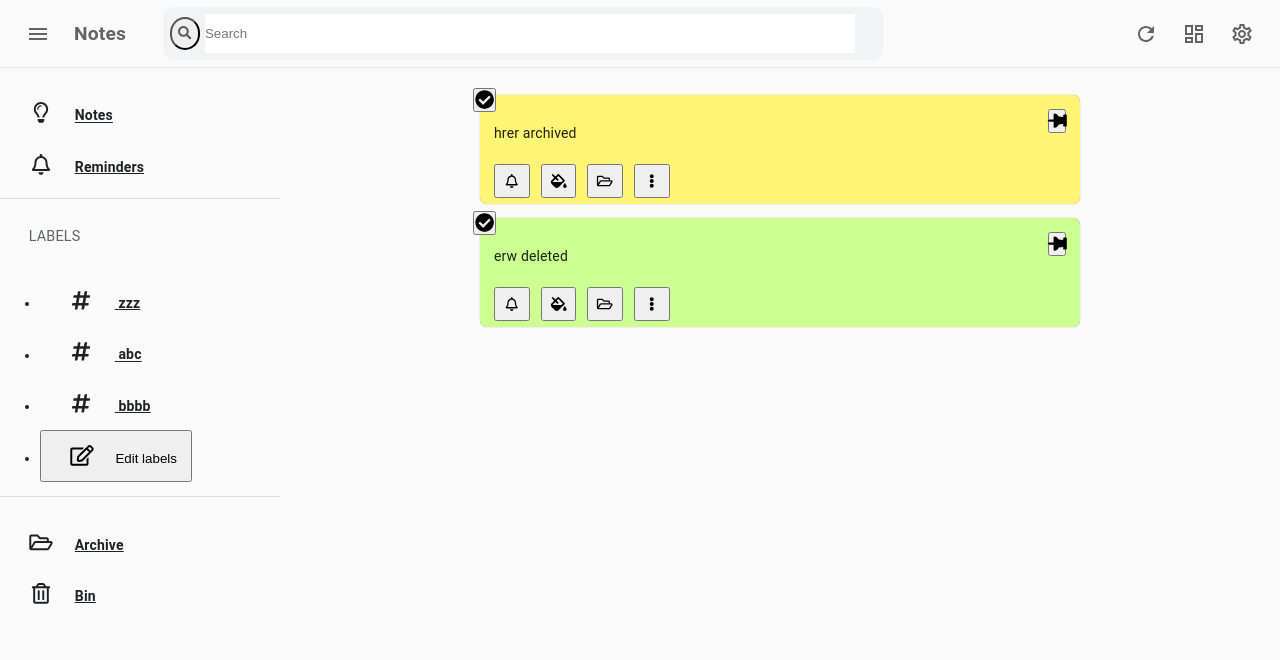
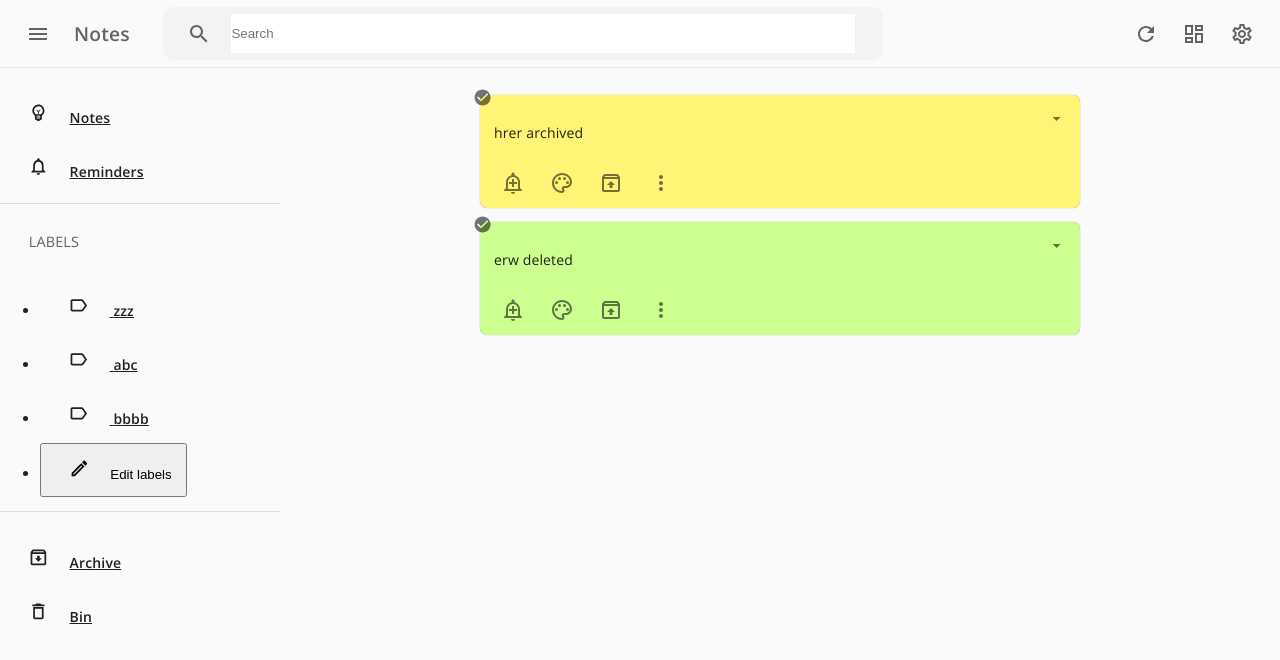
Before and after one commit to Awfj/notes, a React (Create React App) app: page /archive in a window 1280 px wide. Shown: the top 660 px of the page. Built offline with nearby package versions, Linux system fonts and the light colour scheme.

Commit message:
uninstall Font Awesome

```diff
--- a/package.json
+++ b/package.json
@@ -4,10 +4,6 @@
   "private": true,
   "homepage": "https://awfj.github.io/notes",
   "dependencies": {
-    "@fortawesome/fontawesome-svg-core": "^1.2.24",
-    "@fortawesome/free-regular-svg-icons": "^5.11.2",
-    "@fortawesome/free-solid-svg-icons": "^5.11.1",
-    "@fortawesome/react-fontawesome": "^0.1.4",
     "@material-ui/core": "^4.7.0",
     "@material-ui/icons": "^4.5.1",
     "gh-pages": "^2.1.1",
--- a/src/components/App/App.js
+++ b/src/components/App/App.js
@@ -1,5 +1,6 @@
 import React, { useState } from "react";
 import { BrowserRouter as Router, Switch, Route } from "react-router-dom";
+import { StylesProvider } from "@material-ui/styles";
 import CssBaseline from "@material-ui/core/CssBaseline";
 
 import styles from "./App.module.scss";
@@ -23,6 +24,7 @@ function App() {
   // };
 
   return (
+    <StylesProvider injectFirst>
       <Router>
         <CssBaseline />
         <div
@@ -57,6 +59,7 @@ function App() {
           </main>
         </div>
       </Router>
+    </StylesProvider>
   );
 }
 
--- a/src/components/ColorPicker/ColorPicker.js
+++ b/src/components/ColorPicker/ColorPicker.js
@@ -1,11 +1,11 @@
 import React, { useState } from "react";
-// import { connect } from "react-redux";
 import PropTypes from "prop-types";
-import { FontAwesomeIcon } from "@fortawesome/react-fontawesome";
-import { faCircle } from "@fortawesome/free-regular-svg-icons";
-import { faCheck } from "@fortawesome/free-solid-svg-icons";
+
+import IconButton from "@material-ui/core/IconButton";
+import RadioButtonUncheckedIcon from "@material-ui/icons/RadioButtonUnchecked";
+import CheckCircleOutlineIcon from "@material-ui/icons/CheckCircleOutline";
+
 import styles from "./ColorPicker.module.scss";
-// import { changeNoteColor } from "../../redux/actions/actionCreators";
 
 const COLORS = [
   "white",
@@ -26,12 +26,13 @@ const ColorPicker = ({ mainButton, onChangeNoteColor, activeColor }) => {
   const [isOpen, setIsOpen] = useState(false);
 
   return (
+    // <ThemeProvider theme={theme} >
     <div
       className={styles.container}
       onMouseEnter={() => setIsOpen(true)}
       onMouseLeave={() => setIsOpen(false)}
     >
-      <button type="button">{mainButton}</button>
+      <IconButton>{mainButton}</IconButton>
 
       {isOpen && (
         <div className={styles.menu}>
@@ -39,24 +40,17 @@ const ColorPicker = ({ mainButton, onChangeNoteColor, activeColor }) => {
             {COLORS.map((color, index) => {
               return (
                 <li key={index}>
-                  <button
-                    type="button"
-                    className={`${styles[color]} fa-layers`}
+                  <IconButton
+                    // classes={{root: styles[color]}}
+                    className={styles[color]}
                     onClick={() => onChangeNoteColor(color)}
                   >
-                    <FontAwesomeIcon
-                      className={styles.circle}
-                      icon={faCircle}
-                    />
-                    {activeColor === color && (
-                      <FontAwesomeIcon
-                        className={styles.check}
-                        icon={faCheck}
-                        inverse
-                        transform="shrink-8"
-                      />
+                    {activeColor === color ? (
+                      <CheckCircleOutlineIcon />
+                    ) : (
+                      <RadioButtonUncheckedIcon />
                     )}
-                  </button>
+                  </IconButton>
                 </li>
               );
             })}
@@ -64,6 +58,7 @@ const ColorPicker = ({ mainButton, onChangeNoteColor, activeColor }) => {
         </div>
       )}
     </div>
+    /* </ThemeProvider> */
   );
 };
 
--- a/src/components/Dropdown/Dropdown.js
+++ b/src/components/Dropdown/Dropdown.js
@@ -1,5 +1,8 @@
 import React, { createRef, useState, useEffect } from "react";
 import PropTypes from "prop-types";
+
+import IconButton from "@material-ui/core/IconButton";
+
 import styles from "./Dropdown.module.scss";
 
 const Dropdown = ({ mainButton, options, children }) => {
@@ -33,13 +36,12 @@ const Dropdown = ({ mainButton, options, children }) => {
 
   return (
     <div className={styles.container}>
-      <button
-        type="button"
+      <IconButton
         ref={mainButtonRef}
         onClick={() => setIsDropdownOpen(!isDropdownOpen)}
       >
         {mainButton}
-      </button>
+      </IconButton>
 
       {isDropdownOpen && (
         <ul className={styles.menu} ref={menuRef}>
--- a/src/components/FilterPage/Archive.js
+++ b/src/components/FilterPage/Archive.js
@@ -1,8 +1,8 @@
 import React from "react";
 import { connect } from "react-redux";
 import PropTypes from "prop-types";
-import { FontAwesomeIcon } from "@fortawesome/react-fontawesome";
-import { faFolderOpen } from "@fortawesome/free-regular-svg-icons";
+
+import ArchiveOutlinedIcon from "@material-ui/icons/ArchiveOutlined";
 
 import FilterPage from "./FilterPage";
 import NoteList from "../NoteList/NoteList";
@@ -19,7 +19,7 @@ const Archive = ({ notes, notesLayout }) => {
       ) : (
         <FilterMessage
           message="Your archived notes appear here"
-          icon={<FontAwesomeIcon icon={faFolderOpen} fixedWidth />}
+          icon={<ArchiveOutlinedIcon />}
         />
       )}
     </FilterPage>
--- a/src/components/FilterPage/Bin.js
+++ b/src/components/FilterPage/Bin.js
@@ -1,8 +1,8 @@
 import React from "react";
 import { connect } from "react-redux";
 import PropTypes from "prop-types";
-import { FontAwesomeIcon } from "@fortawesome/react-fontawesome";
-import { faTrashAlt } from "@fortawesome/free-regular-svg-icons";
+
+import DeleteOutlinedIcon from "@material-ui/icons/DeleteOutlined";
 
 import FilterPage from "./FilterPage";
 import NoteList from "../NoteList/NoteList";
@@ -20,7 +20,7 @@ const Bin = ({ notes, notesLayout }) => {
         <FilterMessage
           message="No notes in Recycle Bin"
           extraMessage="Notes in the Recycle Bin are deleted after 7 days."
-          icon={<FontAwesomeIcon icon={faTrashAlt} fixedWidth />}
+          icon={<DeleteOutlinedIcon />}
         />
       )}
     </FilterPage>
--- a/src/components/FilterPage/Home.js
+++ b/src/components/FilterPage/Home.js
@@ -1,8 +1,8 @@
 import React from "react";
 import { connect } from "react-redux";
 import PropTypes from "prop-types";
-import { FontAwesomeIcon } from "@fortawesome/react-fontawesome";
-import { faLightbulb } from "@fortawesome/free-regular-svg-icons";
+
+import EmojiObjectsOutlinedIcon from "@material-ui/icons/EmojiObjectsOutlined";
 
 import FilterPage from "./FilterPage";
 import NewNote from "../NewNote/NewNote";
@@ -22,7 +22,7 @@ const Home = ({ notes, notesLayout }) => {
       ) : (
         <FilterMessage
           message="No notes yet"
-          icon={<FontAwesomeIcon icon={faLightbulb} fixedWidth />}
+          icon={<EmojiObjectsOutlinedIcon />}
         />
       )}
     </FilterPage>
--- a/src/components/Header/Header.js
+++ b/src/components/Header/Header.js
@@ -1,14 +1,15 @@
 import React, { useState } from "react";
 import PropTypes from "prop-types";
 
-import styles from "./Header.module.scss";
+import IconButton from "@material-ui/core/IconButton";
 import MenuIcon from '@material-ui/icons/Menu';
 import SearchIcon from "@material-ui/icons/Search";
 import ViewAgendaOutlinedIcon from "@material-ui/icons/ViewAgendaOutlined";
 import DashboardOutlinedIcon from '@material-ui/icons/DashboardOutlined';
 import SettingsOutlinedIcon from "@material-ui/icons/SettingsOutlined";
-import IconButton from "@material-ui/core/IconButton";
 import RefreshIcon from "@material-ui/icons/Refresh";
+
+import styles from "./Header.module.scss";
 import Search from "../../components/Search/Search";
 import Settings from "../../components/Modal/Settings/Settings";
 import Menu from "../Menu/Menu";
@@ -63,7 +64,6 @@ const Header = props => {
             ["Enable dark theme"]
           ]}
         />
-        {/* <Dropdown /> */}
       </div>
     </header>
   );
--- a/src/components/Search/Search.js
+++ b/src/components/Search/Search.js
@@ -1,7 +1,8 @@
 import React, { createRef } from "react";
-import { FontAwesomeIcon } from "@fortawesome/react-fontawesome";
-import { faSearch } from "@fortawesome/free-solid-svg-icons";
 import PropTypes from "prop-types";
+
+import IconButton from "@material-ui/core/IconButton";
+import SearchIcon from "@material-ui/icons/Search";
 
 import styles from "./Search.module.scss";
 
@@ -9,9 +10,9 @@ const Search = ({ searchQuery, setSearchQuery }) => {
   const search = createRef();
   return (
     <form className={styles.search}>
-      <button>
-        <FontAwesomeIcon icon={faSearch} />
-      </button>
+      <IconButton>
+        <SearchIcon />
+      </IconButton>
       <input
         ref={search}
         type="search"
--- a/src/components/Sidebar/Sidebar.js
+++ b/src/components/Sidebar/Sidebar.js
@@ -2,15 +2,13 @@ import React from "react";
 import { connect } from "react-redux";
 import { Link } from "react-router-dom";
 import PropTypes from "prop-types";
-import { FontAwesomeIcon } from "@fortawesome/react-fontawesome";
-import {
-  faLightbulb,
-  faBell,
-  faTrashAlt,
-  faFolderOpen,
-  faEdit
-} from "@fortawesome/free-regular-svg-icons";
-import { faHashtag } from "@fortawesome/free-solid-svg-icons";
+
+import EmojiObjectsOutlinedIcon from "@material-ui/icons/EmojiObjectsOutlined";
+import NotificationsOutlinedIcon from "@material-ui/icons/NotificationsOutlined";
+import LabelOutlinedIcon from '@material-ui/icons/LabelOutlined';
+import CreateOutlinedIcon from '@material-ui/icons/CreateOutlined';
+import ArchiveOutlinedIcon from "@material-ui/icons/ArchiveOutlined";
+import DeleteOutlinedIcon from "@material-ui/icons/DeleteOutlined";
 import styles from "./Sidebar.module.scss";
 import { getLabels } from "../../redux/selectors/labels";
 import { addLabel, deleteLabel } from "../../redux/actions/actionCreators";
@@ -22,13 +20,13 @@ const Sidebar = ({ labels, addLabel, deleteLabel }) => {
       <ul>
         <li>
           <Link to="/home">
-            <FontAwesomeIcon icon={faLightbulb} fixedWidth />
+            <EmojiObjectsOutlinedIcon />
             Notes
           </Link>
         </li>
         <li>
           <Link to="/reminders">
-            <FontAwesomeIcon icon={faBell} fixedWidth />
+            <NotificationsOutlinedIcon />
             Reminders
           </Link>
         </li>
@@ -40,14 +38,14 @@ const Sidebar = ({ labels, addLabel, deleteLabel }) => {
             labels.map(label => (
               <li key={label.id}>
                 <Link to={`/label/${label.label}`}>
-                  <FontAwesomeIcon icon={faHashtag} fixedWidth /> {label.label}
+                  <LabelOutlinedIcon /> {label.label}
                 </Link>
               </li>
             ))}
 
           <li>
             <button type="button" onClick={() => addLabel("asf")}>
-              <FontAwesomeIcon icon={faEdit} fixedWidth />
+              <CreateOutlinedIcon />
               Edit labels
             </button>
           </li>
@@ -56,13 +54,13 @@ const Sidebar = ({ labels, addLabel, deleteLabel }) => {
       <ul>
         <li>
           <Link to="/archive">
-            <FontAwesomeIcon icon={faFolderOpen} fixedWidth />
+            <ArchiveOutlinedIcon />
             Archive
           </Link>
         </li>
         <li>
           <Link to="/bin">
-            <FontAwesomeIcon icon={faTrashAlt} fixedWidth />
+            <DeleteOutlinedIcon />
             Bin
           </Link>
         </li>
--- a/src/components/Toolbox/Toolbox.js
+++ b/src/components/Toolbox/Toolbox.js
@@ -1,15 +1,16 @@
 import React from "react";
 import PropTypes from "prop-types";
-import { FontAwesomeIcon } from "@fortawesome/react-fontawesome";
-import {
-  faCheckCircle,
-  faThumbtack,
-  faFillDrip,
-  faEllipsisV,
-  faUndoAlt,
-  faRedoAlt
-} from "@fortawesome/free-solid-svg-icons";
-import { faBell, faFolderOpen } from "@fortawesome/free-regular-svg-icons";
+
+import IconButton from "@material-ui/core/IconButton";
+import CheckCircleIcon from '@material-ui/icons/CheckCircle';
+import AddAlertOutlinedIcon from "@material-ui/icons/AddAlertOutlined";
+import PaletteOutlinedIcon from "@material-ui/icons/PaletteOutlined";
+import UnarchiveOutlinedIcon from "@material-ui/icons/UnarchiveOutlined";
+import ArrowDropUpIcon from '@material-ui/icons/ArrowDropUp';
+import ArrowDropDownIcon from '@material-ui/icons/ArrowDropDown';
+import UndoIcon from "@material-ui/icons/Undo";
+import RedoIcon from "@material-ui/icons/RedoOutlined";
+import MoreVertIcon from '@material-ui/icons/MoreVert';
 
 import styles from "./Toolbox.module.scss";
 import ColorPicker from "../ColorPicker/ColorPicker";
@@ -35,44 +36,44 @@ const Toolbox = ({
   return (
     <div className={classToolbox}>
       {isView && (
-        <button type="button" className={styles.select}>
-          <FontAwesomeIcon icon={faCheckCircle} />
-        </button>
+        <IconButton className={styles.select}>
+          <CheckCircleIcon />
+        </IconButton>
       )}
       <div>{children}</div>
-      <button type="button" className={styles.pin} onClick={onPinNote}>
+      <IconButton className={styles.pin} onClick={onPinNote}>
         {isPinned ? (
-          <FontAwesomeIcon icon={faThumbtack} />
+          <ArrowDropUpIcon />
         ) : (
-          <FontAwesomeIcon icon={faThumbtack} rotation={90} />
+          <ArrowDropDownIcon />
         )}
-      </button>
+      </IconButton>
       <footer>
         <div className={styles.tools}>
-          <button type="button">
-            <FontAwesomeIcon icon={faBell} fixedWidth />
-          </button>
+          <IconButton aria-label="Remind me">
+            <AddAlertOutlinedIcon />
+          </IconButton>
           <ColorPicker
             activeColor={activeColor}
-            mainButton={<FontAwesomeIcon icon={faFillDrip} fixedWidth />}
+            mainButton={<PaletteOutlinedIcon />}
             onChangeNoteColor={onChangeNoteColor}
           />
-          <button type="button" onClick={onArchiveNote}>
-            <FontAwesomeIcon icon={faFolderOpen} fixedWidth />
-          </button>
+          <IconButton onClick={onArchiveNote}>
+            <UnarchiveOutlinedIcon />
+          </IconButton>
           <Dropdown
-            mainButton={<FontAwesomeIcon icon={faEllipsisV} fixedWidth />}
+            mainButton={<MoreVertIcon />}
             options={dropdownOptions}
           ></Dropdown>
 
           {isEdit && (
             <>
-              <button type="button">
-                <FontAwesomeIcon icon={faUndoAlt} fixedWidth />
-              </button>
-              <button type="button">
-                <FontAwesomeIcon icon={faRedoAlt} fixedWidth />
-              </button>
+              <IconButton>
+                <UndoIcon />
+              </IconButton>
+              <IconButton>
+                <RedoIcon />
+              </IconButton>
             </>
           )}
         </div>
```
Also changed, not shown: src/components/ColorPicker/ColorPicker.module.scss (line endings or trailing spaces), 1 other file (tests, documents, lock files or other folders). Lines whose indentation alone changed are shown as unchanged.
